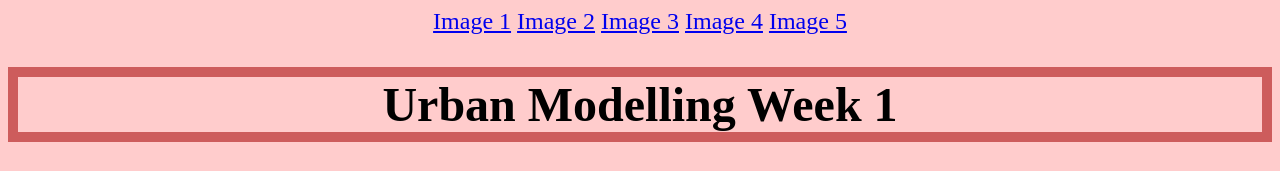
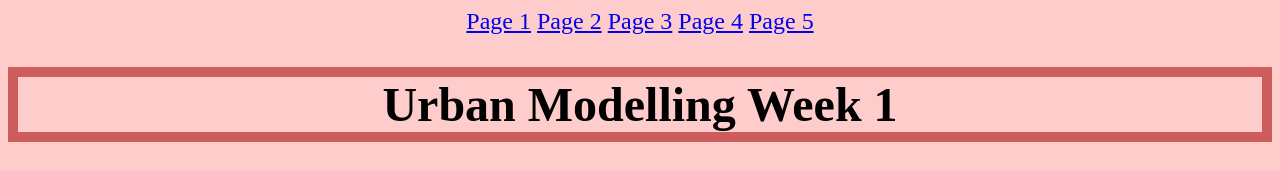
Before and after one commit to leowuyuqi/CODE1230-Urban-Modelling, a plain HTML site: page index.html in a window 1280 px wide. Shown: the top 171 px of the page. Drawn offline with Linux system fonts and the light colour scheme.

Commit message:
Update index.html

```diff
--- a/index.html
+++ b/index.html
@@ -8,11 +8,11 @@
 
   <body>
     <div class="topnav" id="myTopNav">
-    <a href="index.html">Image 1</a>
-     <a href="page2.html">Image 2</a>
-     <a href="page3.html">Image 3</a>
-     <a href="page4.html">Image 4</a>
-     <a href="page5.html">Image 5</a>
+    <a href="index.html">Page 1</a>
+     <a href="page2.html">Page 2</a>
+     <a href="page3.html">Page 3</a>
+     <a href="page4.html">Page 4</a>
+     <a href="page5.html">Page 5</a>
     </div>
 
     <h1>Urban Modelling Week 1</h1>
```
